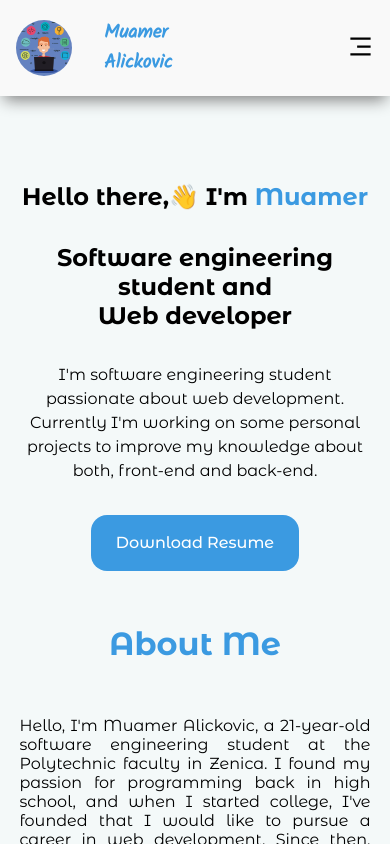
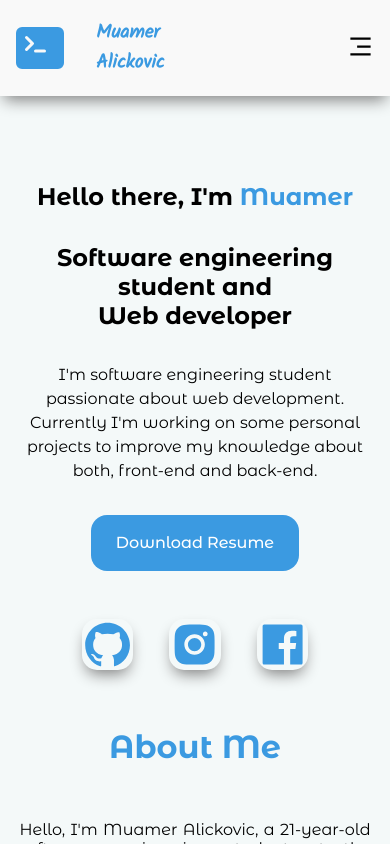
Before and after one commit to mr-am2k/portfolio, a React (Create React App) app: page / in a window 390 px wide. Shown: the top 844 px of the page. Built offline with nearby package versions, Linux system fonts and the light colour scheme.

Commit message:
Edited navbar logo and added contact links to home page and mobile navbar

```diff
--- a/public/index.html
+++ b/public/index.html
@@ -6,7 +6,7 @@
     <meta name="viewport" content="width=device-width, initial-scale=1" />
     <meta
       name="description"
-      content="Muamer Alickovic portfolio web site"
+      content="Muamer Alickovic - Portfolio web site"
     />
     <title>Muamer Aickovic</title>
   </head>
--- a/src/components/HomePage/HomePage.jsx
+++ b/src/components/HomePage/HomePage.jsx
@@ -1,15 +1,22 @@
+/* eslint-disable react/jsx-no-target-blank */
+import { AiFillGithub, AiFillInstagram, AiFillFacebook } from 'react-icons/ai';
 import classes from './HomePage.module.css';
 const HomePage = () => {
     return (
         <div id='home' className={classes.homePage}>
-            <h1>Hello there,👋 I'm <span>Muamer</span> </h1>
-            <h1>Software engineering student and <br/> Web developer </h1>
+            <h1>Hello there, I'm <span>Muamer</span> </h1>
+            <h1>Software engineering student and <br /> Web developer </h1>
             <p>I'm software engineering student passionate about web development.
                 Currently I'm working on some personal projects to improve my knowledge about both, front-end and back-end.
             </p>
             <a href='../../assets/muamercv.pdf' download="Muamer's resume">
                 <button type='button'>Download Resume</button>
             </a>
+            <div className={classes.contactIcons}>
+                <a href='https://github.com/mr-am2k' target='_blank'><AiFillGithub className={classes.icon} /> </a>
+                <a href='https://www.instagram.com/a.muaamer/' target='_blank'><AiFillInstagram className={classes.icon} /> </a>
+                <a href='https://www.facebook.com/muamer.alickovic.16' target='_blank'><AiFillFacebook className={classes.icon} /> </a>
+            </div>
         </div>
     )
 }
--- a/src/components/HomePage/HomePage.module.css
+++ b/src/components/HomePage/HomePage.module.css
@@ -30,6 +30,25 @@
   width: 15.1rem;
   height: 4.1rem;
   cursor: pointer;
+}
+.contactIcons{
+  margin-top: 3rem;
+  margin-left: 2rem;
+}
+.contactIcons a{
+  color: var(--blue-color);
+  margin-right: 1rem ;
+  text-decoration: none;
+}
+.icon{
+  font-size: 3.2rem;
+  box-shadow: 0 8px 15px -4px gray;
+  border-radius: 15px;
+  margin-right: 1rem;
+}
+.icon:hover{
+  font-size: 3.4rem;
+  color: var(--text-color-primary);
 }
 /*Applying animations */
 .homePage h1 {
--- a/src/components/Navigation/Navbar.jsx
+++ b/src/components/Navigation/Navbar.jsx
@@ -1,7 +1,9 @@
+/* eslint-disable react/jsx-no-target-blank */
 import { useState } from 'react';
 import { RiMenu3Line, RiCloseLine } from 'react-icons/ri';
+import { AiFillGithub, AiFillInstagram, AiFillFacebook } from 'react-icons/ai';
+import {BsFillTerminalFill} from 'react-icons/bs'
 import { HashLink as Link } from 'react-router-hash-link';
-import logo from '../../assets/logo.jpg'
 import classes from './Navbar.module.css'
 
 const Navbar = () => {
@@ -11,7 +13,7 @@ const Navbar = () => {
     return (
         <div className={classes.navbarContainer}>
             <div className={classes.navbarLogo}>
-                <img src={logo} alt='Logo' />
+                <BsFillTerminalFill className={classes.logo}/>
                 <h1>Muamer Alickovic</h1>
             </div>
             <div className={classes.navbarLinks}>
@@ -41,17 +43,20 @@ const Navbar = () => {
                     {toggleMenu && (
                         <div className={menuClass}>
                             <div className={classes.mobileNavbarHeader}>
-                                <p>Let's work together <br/>and create something wonderful</p>
+                                <p>Let's work together <br />and create something wonderful</p>
                             </div>
                             <div className={classes.mobileNavbarLinks}>
                                 {
                                     links.map((link, index) => (
-                                        <Link key={index} className={classes.navbarParagraph}  onClick={() => setToggleMenu(false)} to={'/' + link.link}>{link.label}</Link>
+                                        <Link key={index} className={classes.navbarParagraph} onClick={() => setToggleMenu(false)} to={'/' + link.link}>{link.label}</Link>
                                     ))
                                 }
                             </div>
-                            <div className={classes.mobileNavbarContact}>
-
+                            <div className={classes.contactIcons}>
+                                <h3>Let's connect</h3>
+                                <a href='https://github.com/mr-am2k' target='_blank'><AiFillGithub className={classes.icon} /> </a>
+                                <a href='https://www.instagram.com/a.muaamer/' target='_blank'><AiFillInstagram className={classes.icon} /> </a>
+                                <a href='https://www.facebook.com/muamer.alickovic.16' target='_blank'><AiFillFacebook className={classes.icon} /> </a>
                             </div>
                         </div>
                     )}
--- a/src/components/Navigation/Navbar.module.css
+++ b/src/components/Navigation/Navbar.module.css
@@ -15,10 +15,9 @@
   align-items: center;
   padding: 0.5rem 0 0.5rem 1rem;
 }
-.navbarLogo img {
-  width: 5rem;
-  height: 5rem;
-  border-radius: 50%;
+.logo {
+  font-size: 3rem;
+  color: var(--blue-color);
 }
 .navbarLogo h1 {
   padding-left: 2rem;
@@ -57,7 +56,7 @@
   position: absolute;
   top: 6rem;
   right: 0;
-  background-color:var(--background-color);
+  background-color: var(--background-color);
   width: 100vw;
   min-height: 1000rem;
   padding-top: 2rem;
@@ -85,7 +84,31 @@
   line-height: 3rem;
   font-size: 2rem;
 }
-.mobileNavbarContent {
+.contactIcons {
+  display: flex;
+  align-items: center;
+  flex-wrap: wrap;
+  margin-top: 5rem;
+  padding-left: 4rem;
+}
+.contactIcons h3 {
+  width: 100%;
+  font-family: var(--font-family);
+}
+.contactIcons a {
+  color: var(--blue-color);
+  text-decoration: none;
+  margin-right: 1rem;
+}
+.icon {
+  font-size: 3rem;
+  box-shadow: 0 8px 15px -4px gray;
+  border-radius: 15px;
+  margin-right: 1rem;
+}
+.icon:hover {
+  font-size: 3.2rem;
+  color: var(--text-color-primary);
 }
 .openMenu {
   animation-name: openMenu;
```
Also changed, not shown: src/assets/logo.jpg (deleted).
